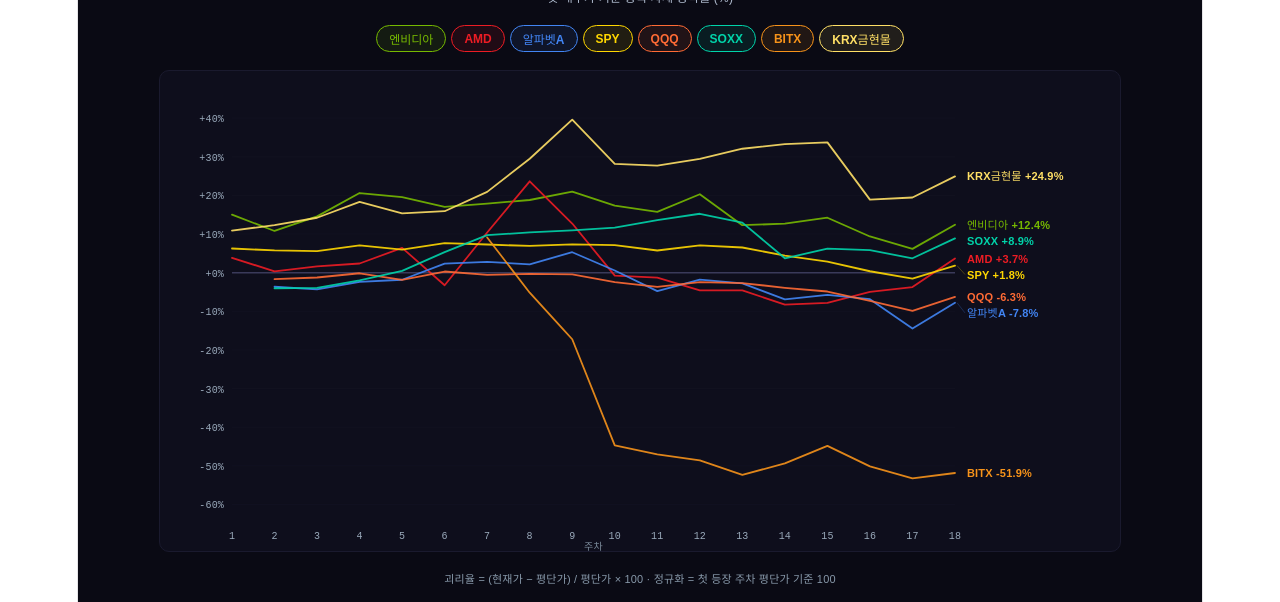
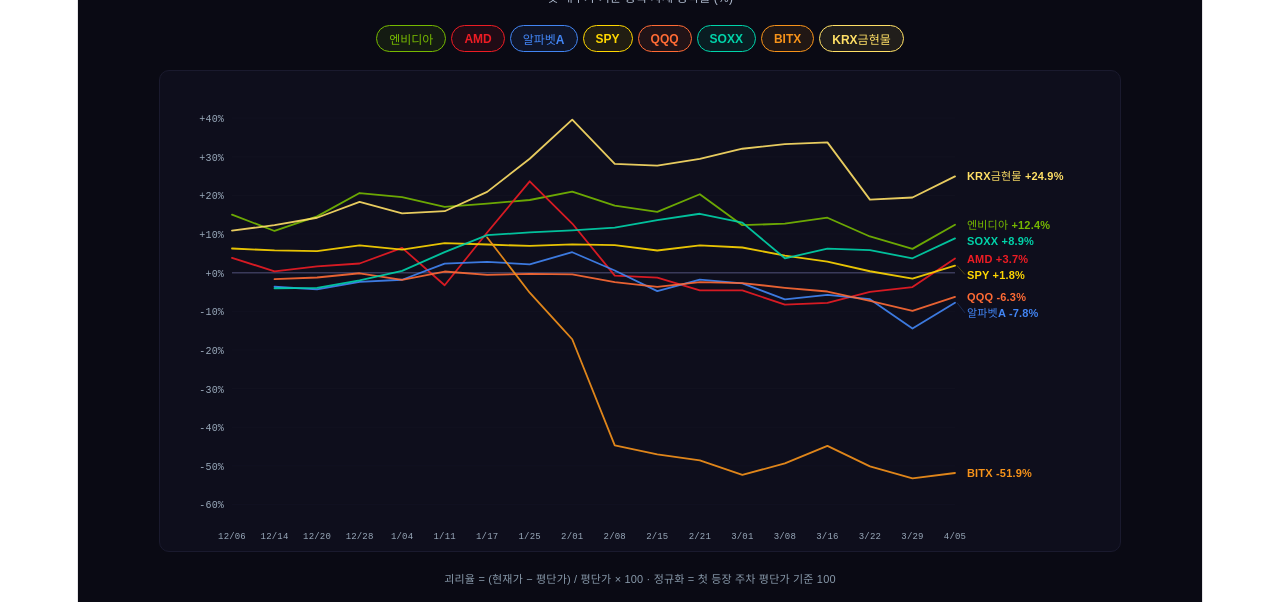
Before and after one commit to skeka125-gif/stock-chart, a React (Vite) app: page / in a window 1280 px wide. Shown: the part 180-782 px from the top of the page. Built offline with nearby package versions, Linux system fonts and the light colour scheme; a web font is replaced by a local one.

Commit message:
x축 날짜로 변경

```diff
--- a/src/App.jsx
+++ b/src/App.jsx
@@ -92,6 +92,13 @@
 const FX = 1400;
 const MAX_WEEK = 18;
 const WEEKS = Array.from({length: MAX_WEEK}, (_, i) => i + 1);
+const WEEK_DATES = {
+  1:"12/06", 2:"12/14", 3:"12/20", 4:"12/28",
+  5:"1/04",  6:"1/11",  7:"1/17",  8:"1/25",
+  9:"2/01",  10:"2/08", 11:"2/15", 12:"2/21",
+  13:"3/01", 14:"3/08", 15:"3/16", 16:"3/22",
+  17:"3/29", 18:"4/05"
+};
 
 const MODE_INFO = {
   cumReturn:  { label: "누적 등락률",   desc: "첫 매수가 기준 종목 자체 등락률 (%)" },
@@ -247,13 +254,12 @@
             />
           )}
 
-          {/* x축 주차 */}
+          {/* x축 날짜 */}
           {WEEKS.map(w => (
-            <text key={w} x={xS(w)} y={cH - 12} textAnchor="middle" fill="#9aaabb" fontSize="10" fontFamily="monospace">
-              {w}
+            <text key={w} x={xS(w)} y={cH - 12} textAnchor="middle" fill="#9aaabb" fontSize="9" fontFamily="monospace">
+              {WEEK_DATES[w]}
             </text>
           ))}
-          <text x={pL + plotW / 2} y={cH - 1} textAnchor="middle" fill="#7a8a9a" fontSize="10">주차</text>
 
           {/* 라인 */}
           {chartData.map(stock => {
```
